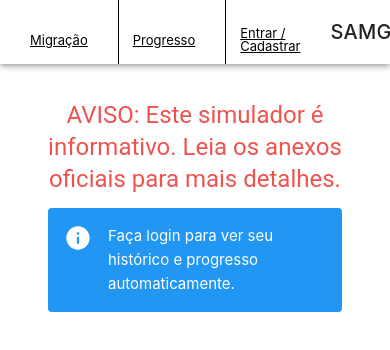
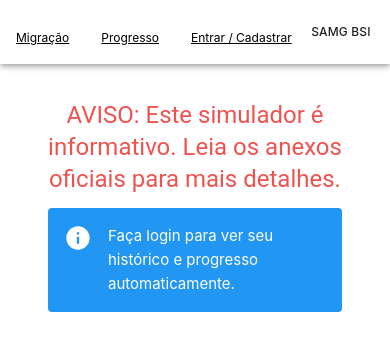
Before and after one commit to luccabcarvalho/Projeto-PRADIG-2025, a Vue app in the folder frontend/: page /#/progresso in a window 390 px wide. Shown: the top 350 px of the page. Built offline with nearby package versions, Linux system fonts and the light colour scheme.

Commit message:
ajuste responsividade

```diff
--- a/frontend/src/App.vue
+++ b/frontend/src/App.vue
@@ -114,6 +114,8 @@ nav a:first-of-type {
   height: 100%;
   align-items: center;
   display: flex;
+  flex-wrap: nowrap;
+  min-width: 0;
 }
 
 .navigation li {
@@ -121,6 +123,7 @@ nav a:first-of-type {
   height: 100%;
   display: flex;
   align-items: center;
+  white-space: nowrap;
 }
 
 .navigation li + li {
@@ -169,7 +172,7 @@ nav a:first-of-type {
 
 .app-bar { position: relative; }
 
-@media (min-width: 768px) {
+@media (min-width: 1200px) {
   .non-mobile {
     display: block !important;
     position: absolute !important;
@@ -183,8 +186,42 @@ nav a:first-of-type {
   }
 }
 
+@media (max-width: 1199px) {
+  .app-bar {
+    padding-left: 8px !important;
+    padding-right: 8px !important;
+  }
 
-@media (max-width: 767px) {
+  .navigation {
+    overflow-x: auto;
+    overflow-y: hidden;
+    -webkit-overflow-scrolling: touch;
+    scrollbar-width: thin;
+    max-width: 100%;
+  }
+
+  .navigation li {
+    padding: 12px 8px 0 8px;
+  }
+
+  .navigation a {
+    font-size: 12px;
+  }
+
+  .navigation li + li {
+    border-left: 0;
+  }
+
+  .mobile {
+    display: block !important;
+    font-size: 12px !important;
+    white-space: nowrap;
+    overflow: hidden;
+    text-overflow: ellipsis;
+    max-width: 38vw;
+    padding: 0 8px;
+  }
+
   .non-mobile {
     display: none;
   }
--- a/frontend/src/views/Migracao.vue
+++ b/frontend/src/views/Migracao.vue
@@ -178,6 +178,9 @@ export default {
     },
   },
   methods: {
+    async yieldToUI() {
+      await new Promise((resolve) => setTimeout(resolve, 0));
+    },
     loadUser() {
       try {
         const raw = localStorage.getItem('samg_user');
@@ -285,7 +288,7 @@ export default {
       if (!freq.size) return null;
       return [...freq.entries()].sort((a, b) => b[1] - a[1])[0][0];
     },
-    parseHistoricoAluno(text, matricula) {
+    async parseHistoricoAluno(text, matricula) {
       const lines = String(text || '').split(/\r?\n/).map(l => l.trim()).filter(Boolean);
       if (!lines.length) return { aprovadas: new Set() };
 
@@ -304,6 +307,7 @@ export default {
 
       const aprovadas = new Set();
       for (let i = 1; i < lines.length; i++) {
+        if (i % 500 === 0) await this.yieldToUI();
         const cols = this.splitLinhaCsv(lines[i]);
         if (idxMatricula >= 0) {
           const rowMat = String(cols[idxMatricula] || '').trim();
@@ -318,7 +322,7 @@ export default {
 
       return { aprovadas };
     },
-    parseCurriculoCsv(text) {
+    async parseCurriculoCsv(text) {
       const lines = String(text || '').split(/\r?\n/).map(l => l.trim()).filter(Boolean);
       if (!lines.length) return [];
 
@@ -338,6 +342,7 @@ export default {
 
       const dedup = new Map();
       for (let i = 1; i < lines.length; i++) {
+        if (i % 500 === 0) await this.yieldToUI();
         const cols = this.splitLinhaCsv(lines[i]);
         const codigo = String(cols[idxCod] || '').trim().toUpperCase();
         if (!codigo || dedup.has(codigo)) continue;
@@ -355,7 +360,7 @@ export default {
 
       return [...dedup.values()];
     },
-    parseEquivalenciasCsv(text, versaoDestino) {
+    async parseEquivalenciasCsv(text, versaoDestino) {
       const out = new Map();
       const lines = String(text || '').split(/\r?\n/).map(l => l.trim()).filter(Boolean);
       if (!lines.length) return out;
@@ -375,6 +380,7 @@ export default {
       const versaoDestinoNormalizada = this.normalizarVersao(versaoDestino);
 
       for (let i = 1; i < lines.length; i++) {
+        if (i % 500 === 0) await this.yieldToUI();
         const cols = this.splitLinhaCsv(lines[i], ';');
         const versaoLinha = String(cols[idxVersao] || '').trim();
         if (this.normalizarVersao(versaoLinha) !== versaoDestinoNormalizada) continue;
@@ -406,10 +412,12 @@ export default {
       if (!versoes.length) return null;
       return curriculos[versoes[0].raw];
     },
-    buildGradeMigracao(curriculoNovoList, aprovadas, equivalenciasMap) {
+    async buildGradeMigracao(curriculoNovoList, aprovadas, equivalenciasMap) {
       const porPeriodo = new Map();
 
-      for (const disciplina of curriculoNovoList) {
+      for (let i = 0; i < curriculoNovoList.length; i++) {
+        if (i % 250 === 0) await this.yieldToUI();
+        const disciplina = curriculoNovoList[i];
         const codigo = disciplina.codigo;
         const equivalencias = [...(equivalenciasMap.get(codigo) || new Set())];
         const equivalenciasConcluidas = equivalencias.filter(cod => aprovadas.has(cod));
@@ -471,7 +479,7 @@ export default {
 
         const matricula = String(this.user.matricula);
         const versaoAtual = this.extrairVersaoCurriculoHistorico(historicoCsv, matricula);
-        const { aprovadas } = this.parseHistoricoAluno(historicoCsv, matricula);
+        const { aprovadas } = await this.parseHistoricoAluno(historicoCsv, matricula);
 
         if (!aprovadas.size) {
           this.message = `Nenhum histórico encontrado para a matrícula ${matricula}.`;
@@ -486,14 +494,14 @@ export default {
           return;
         }
 
-        const curriculoNovoList = this.parseCurriculoCsv(curriculoDestino.text);
+        const curriculoNovoList = await this.parseCurriculoCsv(curriculoDestino.text);
         const equivalenciasMap = equivalenciasCsv
-          ? this.parseEquivalenciasCsv(equivalenciasCsv, curriculoDestino.ver)
+          ? await this.parseEquivalenciasCsv(equivalenciasCsv, curriculoDestino.ver)
           : new Map();
 
         this.curriculoAtual = versaoAtual;
         this.curriculoNovo = curriculoDestino.ver;
-        this.grade = this.buildGradeMigracao(curriculoNovoList, aprovadas, equivalenciasMap);
+        this.grade = await this.buildGradeMigracao(curriculoNovoList, aprovadas, equivalenciasMap);
         this.message = null;
 
       } finally {
@@ -518,6 +526,10 @@ export default {
 </script>
 
 <style lang="css" scoped>
+
+.fill-screen {
+  min-height: calc(100vh - 120px);
+}
 
 .historico {
   min-width: 50vw;
--- a/frontend/src/views/Progresso.vue
+++ b/frontend/src/views/Progresso.vue
@@ -134,7 +134,7 @@
         </div>
 
         <div v-else-if="user && !curriculoGrade.length" class="mt-6 text-center">
-          <v-alert type="warning" border="left">
+          <v-alert type="warning" border: left>
             Não foi possível carregar o currículo. Verifique sua matrícula ou tente fazer upload do histórico escolar.
           </v-alert>
         </div>
@@ -227,6 +227,9 @@ export default {
     },
   },
   methods: {
+    async yieldToUI() {
+      await new Promise((resolve) => setTimeout(resolve, 0));
+    },
     loadUser() {
       try {
         const raw = localStorage.getItem('samg_user');
@@ -284,7 +287,7 @@ export default {
     async loadHistoricoForUser() {
       this.loading = true;
       await this.$nextTick();
-      await new Promise((resolve) => setTimeout(resolve, 0));
+      await this.yieldToUI();
       try {
         if (!this.user || !this.user.matricula) {
           this.grade = [];
@@ -296,7 +299,7 @@ export default {
         const text = historicoCsv;
         const matricula = String(this.user.matricula);
         const curriculoYear = this.extrairVersaoCurriculoHistorico(text, matricula);
-        const disciplinas = this.parseHistoricoCsv(text, matricula);
+        const disciplinas = await this.parseHistoricoCsv(text, matricula);
 
         if (!disciplinas.length) {
           this.message = 'Nenhum histórico encontrado para a matrícula ' + this.user.matricula;
@@ -311,15 +314,15 @@ export default {
           return;
         }
 
-        this.grade = this.organizarPorPeriodo(disciplinas);
+        this.grade = await this.organizarPorPeriodo(disciplinas);
         this.periodList = this.grade.map(p => p.periodo);
 
         if (curriculoYear) {
           const curriculoRaw = this.getCurriculoPorAno(curriculoYear);
           if (curriculoRaw) {
-            const currList = this.parseCurriculoCsv(curriculoRaw.text);
+            const currList = await this.parseCurriculoCsv(curriculoRaw.text);
             this.curriculoVersion = curriculoRaw.ver;
-            this.curriculoGrade = this.buildCurriculoProgresso(currList, disciplinas);
+            this.curriculoGrade = await this.buildCurriculoProgresso(currList, disciplinas);
           } else {
             this.curriculoGrade = [];
           }
@@ -419,8 +422,8 @@ export default {
       if (name.endsWith('.csv') || file.type === 'text/csv') {
         try {
           const text = await this._readFileAsText(file);
-          const disciplinas = this.parseHistoricoCsv(text);
-          this.grade = this.organizarPorPeriodo(disciplinas);
+          const disciplinas = await this.parseHistoricoCsv(text);
+          this.grade = await this.organizarPorPeriodo(disciplinas);
         } catch (e) {
           alert('Erro ao processar CSV');
           this.grade = [];
@@ -446,7 +449,7 @@ export default {
       });
     },
 
-    parseHistoricoCsv(text, matricula = null) {
+    async parseHistoricoCsv(text, matricula = null) {
       const lines = text.split(/\r?\n/).map(l => l.trim()).filter(Boolean);
       if (!lines.length) return [];
       const header = this.splitLinhaCsv(lines[0]).map(h => h.toLowerCase());
@@ -468,6 +471,7 @@ export default {
 
       const rows = [];
       for (let i = 1; i < lines.length; i++) {
+        if (i % 500 === 0) await this.yieldToUI();
         const cols = this.splitLinhaCsv(lines[i]);
         if (matricula && idxMatricula >= 0) {
           const rowMat = (cols[idxMatricula] || '').trim();
@@ -492,7 +496,9 @@ export default {
         rows.push({ codigo, nome, situacaoRaw, periodo, ano: parseInt(anoRaw, 10) || null });
       }
       const byCodePeriod = new Map();
-      for (const r of rows) {
+      for (let i = 0; i < rows.length; i++) {
+        if (i % 500 === 0) await this.yieldToUI();
+        const r = rows[i];
         const key = `${r.codigo}|${r.periodo}`;
         const exist = byCodePeriod.get(key);
         if (!exist) {
@@ -517,7 +523,10 @@ export default {
       };
 
       const out = [];
+      let outIndex = 0;
       for (const [key, r] of byCodePeriod.entries()) {
+        outIndex++;
+        if (outIndex % 500 === 0) await this.yieldToUI();
         out.push({ codigo: r.codigo.trim(), nome: r.nome || r.codigo.trim(), situacao: mapSituacao(r.situacaoRaw), periodo: r.periodo });
       }
 
@@ -582,7 +591,7 @@ export default {
       return { text, ver };
     },
 
-    parseCurriculoCsv(text) {
+    async parseCurriculoCsv(text) {
       const lines = text.split(/\r?\n/).map(l => l.trim()).filter(Boolean);
       if (!lines.length) return [];
       const header = this.splitLinhaCsv(lines[0]).map(h => h.toLowerCase());
@@ -604,6 +613,7 @@ export default {
       const dedup = new Map();
 
       for (let i = 1; i < lines.length; i++) {
+        if (i % 500 === 0) await this.yieldToUI();
         const cols = this.splitLinhaCsv(lines[i]);
         const codigo = idxCod >= 0 ? (cols[idxCod] || '').trim() : null;
         if (!codigo) continue;
@@ -637,15 +647,19 @@ export default {
       return out;
     },
 
-    buildCurriculoProgresso(curriculoList, userDisciplinas) {
+    async buildCurriculoProgresso(curriculoList, userDisciplinas) {
       const statusByCode = {};
-      for (const d of userDisciplinas) {
+      for (let i = 0; i < userDisciplinas.length; i++) {
+        if (i % 500 === 0) await this.yieldToUI();
+        const d = userDisciplinas[i];
         const cod = (d.codigo || '').toUpperCase();
         statusByCode[cod] = d.situacao || 'Não Vencido';
       }
 
       const periodMap = {};
-      for (const c of curriculoList) {
+      for (let i = 0; i < curriculoList.length; i++) {
+        if (i % 500 === 0) await this.yieldToUI();
+        const c = curriculoList[i];
         const periodo = c.periodo || 'Não informado';
         if (!periodMap[periodo]) periodMap[periodo] = [];
 
@@ -678,15 +692,17 @@ export default {
         .map(p => ({ periodo: p, disciplinas: periodMap[p] }));
     },
 
-    organizarPorPeriodo(disciplinas) {
+    async organizarPorPeriodo(disciplinas) {
       const periodos = {};
-      disciplinas.forEach((disc) => {
+      for (let i = 0; i < disciplinas.length; i++) {
+        if (i % 500 === 0) await this.yieldToUI();
+        const disc = disciplinas[i];
         const periodo = disc.periodo !== undefined && disc.periodo !== null
           ? disc.periodo
           : "Não informado";
         if (!periodos[periodo]) periodos[periodo] = [];
         periodos[periodo].push(disc);
-      });
+      }
       return Object.keys(periodos)
         .sort((a, b) => {
           const ma = (a || '').match(/\d+/);
```
